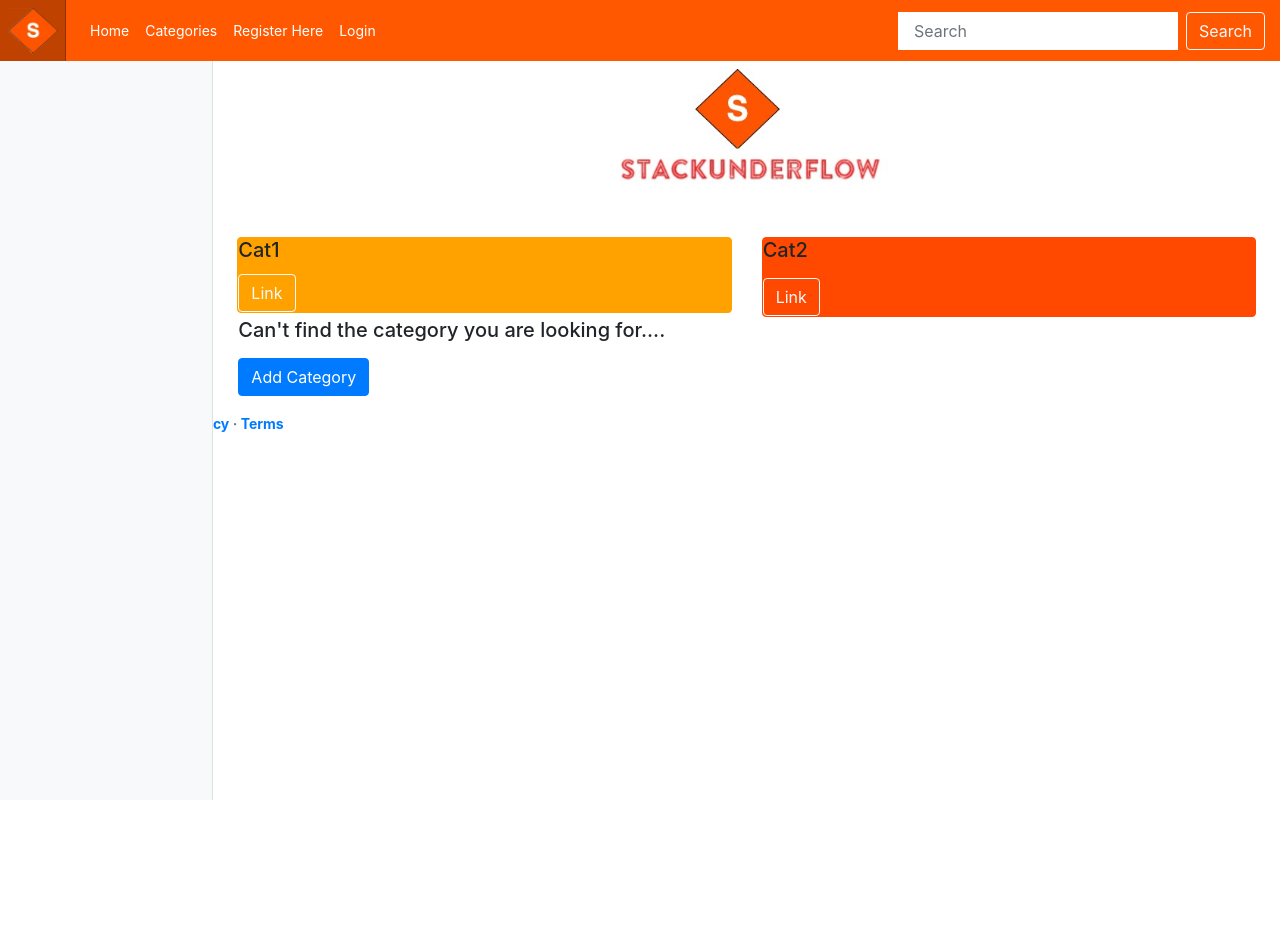
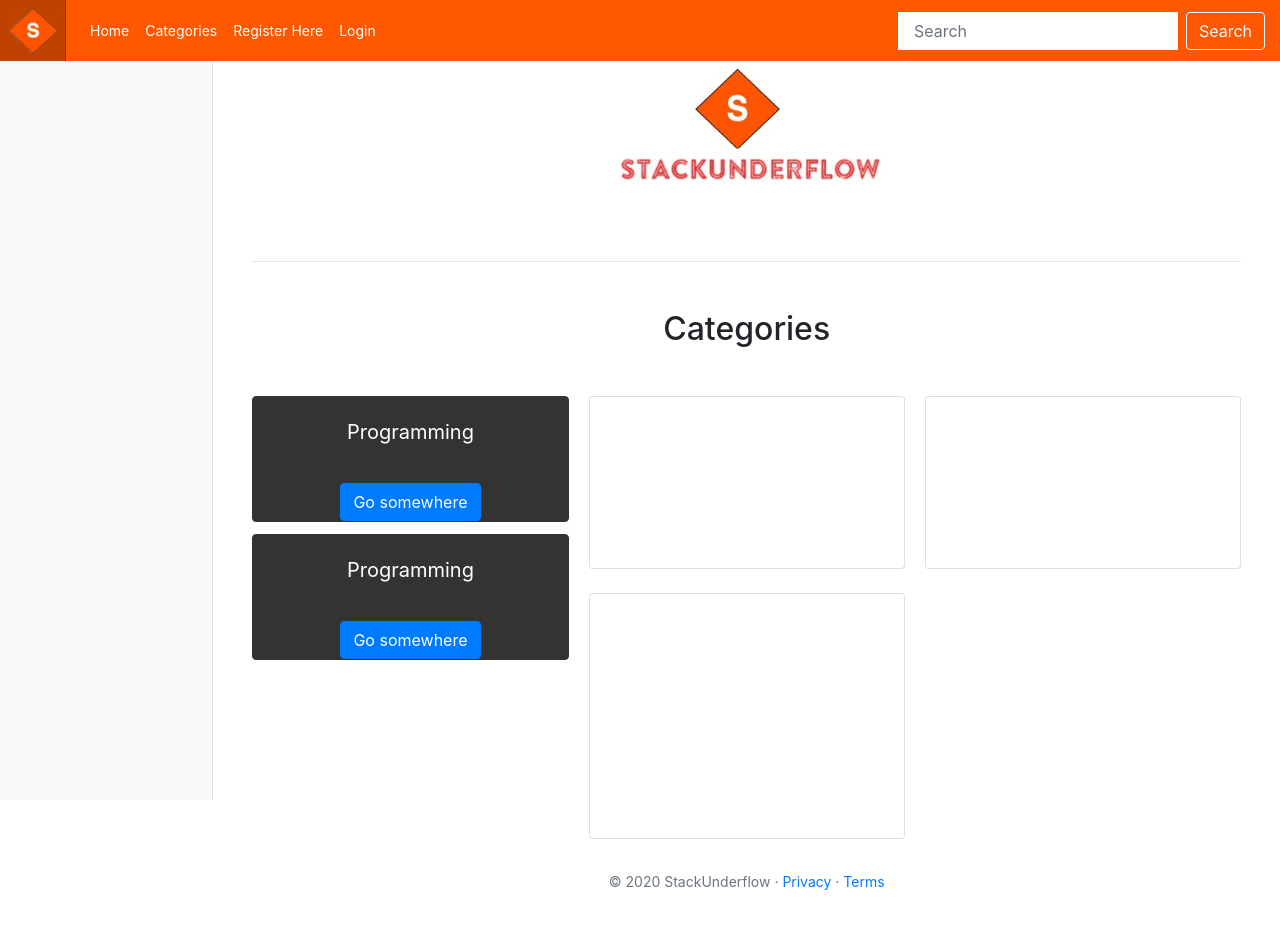
Before and after one commit to wad2Project/group_project, a Django app: page /stackunderflow/categories/ in a window 1280 px wide. Before the commit the page ends 800 px from the top, so only its background shows below. Run offline with Django 3.2, Linux system fonts and the light colour scheme; some libraries are stand-ins or nearby versions.

Commit message:
added tiles to categories

```diff
--- a/static/css/stack_underflow.css
+++ b/static/css/stack_underflow.css
@@ -108,3 +108,135 @@ body {
   border-color: transparent;
   box-shadow: 0 0 0 3px rgba(255, 255, 255, .25);
 }
+
+# Cards
+
+.card {
+  position: relative;
+  display: -ms-flexbox;
+  display: flex;
+  -ms-flex-direction: column;
+  flex-direction: column;
+  min-width: 0;
+  word-wrap: break-word;
+  background-color: #fff;
+  background-clip: border-box;
+  border: 1px solid rgba(0, 0, 0, 0.125);
+  border-radius: 0.25rem;
+}
+
+.card > hr {
+  margin-right: 0;
+  margin-left: 0;
+}
+
+.card > .list-group:first-child .list-group-item:first-child {
+  border-top-left-radius: 0.25rem;
+  border-top-right-radius: 0.25rem;
+}
+
+.card > .list-group:last-child .list-group-item:last-child {
+  border-bottom-right-radius: 0.25rem;
+  border-bottom-left-radius: 0.25rem;
+}
+
+.card-body {
+  -ms-flex: 1 1 auto;
+  flex: 1 1 auto;
+  padding: 1.25rem;
+}
+
+.card-title {
+  margin-bottom: 0.75rem;
+}
+
+.card-subtitle {
+  margin-top: -0.375rem;
+  margin-bottom: 0;
+}
+
+.card-text:last-child {
+  margin-bottom: 0;
+}
+
+.card-link:hover {
+  text-decoration: none;
+}
+
+.card-link + .card-link {
+  margin-left: 1.25rem;
+}
+
+.card-header {
+  padding: 0.75rem 1.25rem;
+  margin-bottom: 0;
+  background-color: rgba(0, 0, 0, 0.03);
+  border-bottom: 1px solid rgba(0, 0, 0, 0.125);
+}
+
+.card-header:first-child {
+  border-radius: calc(0.25rem - 1px) calc(0.25rem - 1px) 0 0;
+}
+
+.card-header + .list-group .list-group-item:first-child {
+  border-top: 0;
+}
+
+.card-footer {
+  padding: 0.75rem 1.25rem;
+  background-color: rgba(0, 0, 0, 0.03);
+  border-top: 1px solid rgba(0, 0, 0, 0.125);
+}
+
+.card-footer:last-child {
+  border-radius: 0 0 calc(0.25rem - 1px) calc(0.25rem - 1px);
+}
+
+.card-header-tabs {
+  margin-right: -0.625rem;
+  margin-bottom: -0.75rem;
+  margin-left: -0.625rem;
+  border-bottom: 0;
+}
+
+.card-header-pills {
+  margin-right: -0.625rem;
+  margin-left: -0.625rem;
+}
+
+.card-img-overlay {
+  position: absolute;
+  top: 0;
+  right: 0;
+  bottom: 0;
+  left: 0;
+  padding: 1.25rem;
+}
+
+.card-img {
+  width: 100%;
+  border-radius: calc(0.25rem - 1px);
+}
+
+.card-img-top {
+  width: 100%;
+  border-top-left-radius: calc(0.25rem - 1px);
+  border-top-right-radius: calc(0.25rem - 1px);
+}
+
+.card-img-bottom {
+  width: 100%;
+  border-bottom-right-radius: calc(0.25rem - 1px);
+  border-bottom-left-radius: calc(0.25rem - 1px);
+}
+
+.card-deck {
+  display: -ms-flexbox;
+  display: flex;
+  -ms-flex-direction: column;
+  flex-direction: column;
+}
+
+.card-deck .card {
+  margin-bottom: 15px;
+}
--- a/templates/stack_underflow/categories.html
+++ b/templates/stack_underflow/categories.html
@@ -9,35 +9,47 @@
 {% block body_block %}
 <div class="text-center mb-4">
     <img class="mb-4" src="{% static 'images/logo.jpg' %}" alt="" width="300" height="120">
-</div>
-<b class="row">
-    <b class="col-sm-6">
+    <div class="container my-4">
+        <hr class="my-5">
 
-        <div class="card card-inverse" style="background-color: #ffa200; border-color: #ffa200;" >
+        <h2 class="my-5 h2">Categories</h2>
+
+        <div class="card-columns text-white">
+            <div class="card card-inverse" style="background-color: #333; border-color: #333;">
                 <div class="card-block">
-                <h5 class="card-title">Cat1</h5>
-                <a href="#" class="btn btn-outline-light my-2 my-sm-0">Link</a>
+                <blockquote class="blockquote mb-0 card-body">
+                    <p>Programming</p>
+                </blockquote>
+                    <a href="#" class="btn btn-primary">Go somewhere</a>
                 </div>
             </div>
-    </b>
-    <b class="col-sm-6">
-        <div class="card card-inverse" style="background-color: #ff4800; border-color: #ff4800;" >
+            <div class="card card-inverse" style="background-color: #333; border-color: #333;">
                 <div class="card-block">
-                <h5 class="card-title">Cat2</h5>
-                <p class="card-text"></p>
-                <a href="#" class="btn btn-outline-light my-2 my-sm-0">Link</a>
+                <blockquote class="blockquote mb-0 card-body">
+                    <p>Programming</p>
+                </blockquote>
+                    <a href="#" class="btn btn-primary">Go somewhere</a>
                 </div>
             </div>
-    </b>
-    <b class="col-sm-6">
-        <div class="card card-inverse" style="background-color: #ffffff; border-color: #ffffff;" >
-            <div class="card-block">
-                <h5 class="card-title">Can't find the category you are looking for....</h5>
-                <p class="card-text"></p>
-                <a href="{% url 'stack_underflow:add_category' %}" class="btn btn-primary">Add Category</a>
+            <div class="card mb-3 red">
+                <div class="card-body">
+                    <h5 class="card-title">Panel title</h5>
+                    <p>This card has supporting text below as a natural lead-in to additional content.</p>
+                    <p><small>Last updated 3 mins ago</small></p>
                 </div>
             </div>
-    </b>
+            <div class="card blue text-center p-3 mt-2 mb-3">
+                <blockquote class="blockquote mb-0">
+                    <p>Lorem ipsum dolor sit amet, consectetur adipiscing elit. Integer posuere erat.</p>
+                    <p>Lorem ipsum dolor sit amet, consectetur adipiscing elit. Integer posuere erat.</p>
+                </blockquote>
+            </div>
+            <div class="card text-center mb-3 pink">
+                <div class="card-body">
+                    <h5 class="card-title">Panel title</h5>
+                    <p>This card has a regular title and short paragraphy of text below it.</p>
+                    <p><small>Last updated 3 mins ago</small></p>
+                </div>
             </div>
         </div>
         {% endblock %}
```
Lines whose indentation alone changed are shown as unchanged.
